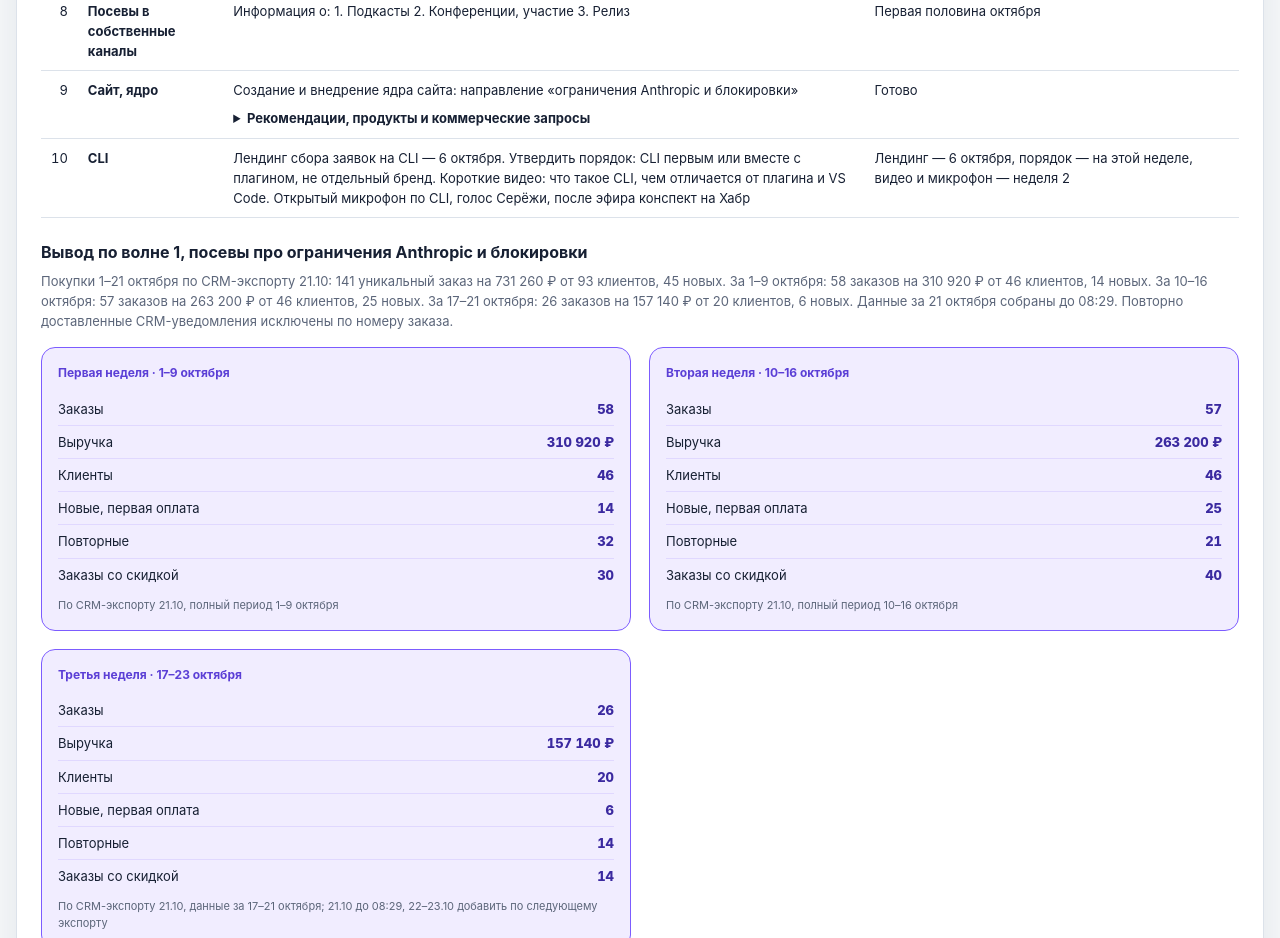
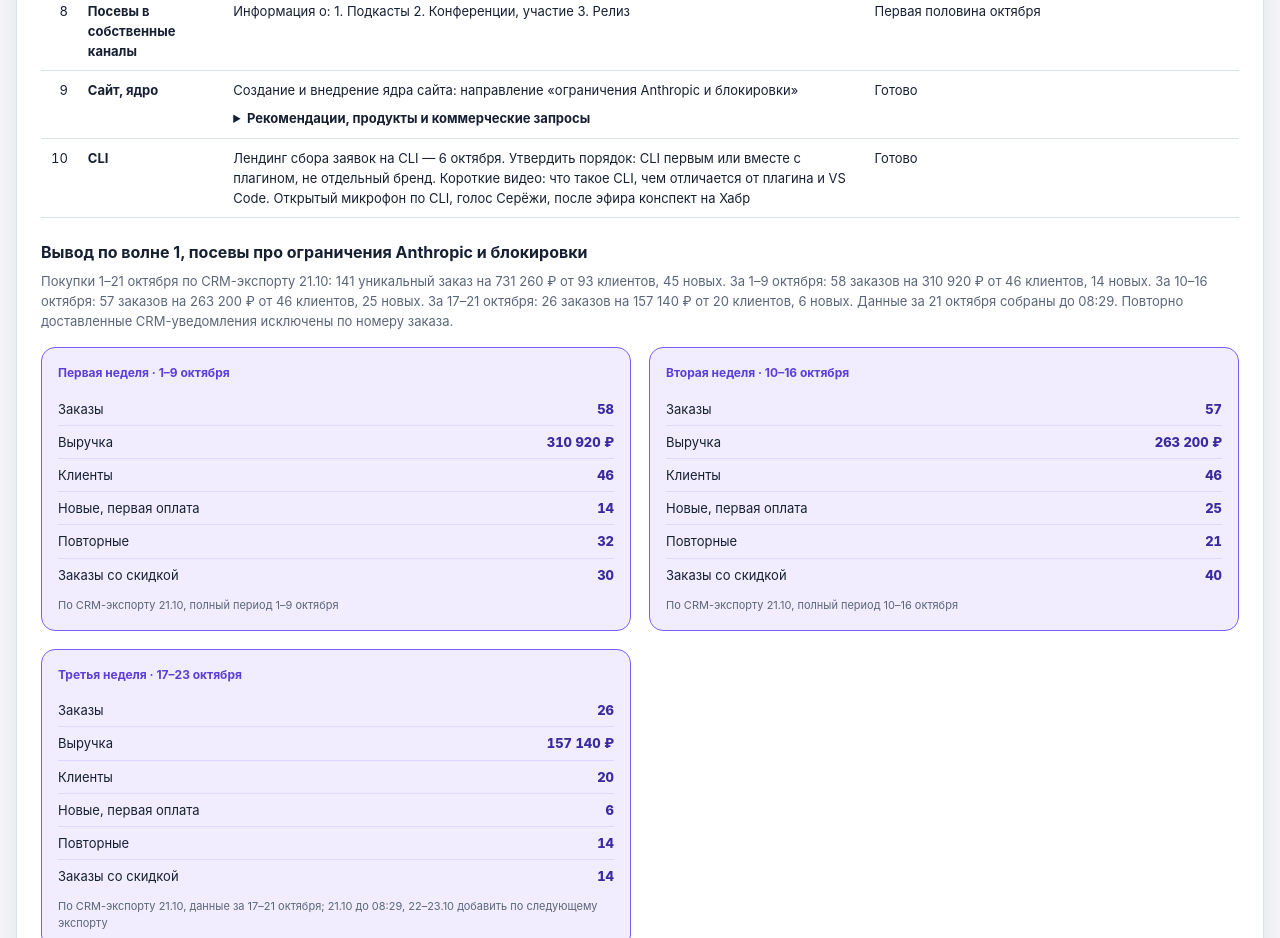
Before and after one commit to vi694/veai-media, a plain HTML site: page b2c-funnel-2026-q4/index.html in a window 1280 px wide. Shown: the part 9409-10347 px from the top of the page. Drawn offline with Linux system fonts and the light colour scheme.

Commit message:
campaign: mark cli tasks ready

```diff
--- a/b2c-funnel-2026-q4/index.html
+++ b/b2c-funnel-2026-q4/index.html
@@ -863,7 +863,7 @@ body.show-draft .draft-block[hidden]{display:block}
           <p><b>8.6. Минус-слова для отделения коммерческого спроса</b><br>бесплатно; скачать бесплатно; торрент; взлом; crack; пиратский; промокод бесплатно; что такое; обзор; отзывы; обучение; курс; вакансии; документация; GitHub; open source; инструкция; как пользоваться; регистрация без оплаты</p>
         </details>
       </td><td>Готово</td></tr>
-      <tr><td class="num">10</td><td><b>CLI</b></td><td>Лендинг сбора заявок на CLI — 6 октября. Утвердить порядок: CLI первым или вместе с плагином, не отдельный бренд. Короткие видео: что такое CLI, чем отличается от плагина и VS Code. Открытый микрофон по CLI, голос Серёжи, после эфира конспект на Хабр</td><td>Лендинг — 6 октября, порядок — на этой неделе, видео и микрофон — неделя 2</td></tr>
+      <tr><td class="num">10</td><td><b>CLI</b></td><td>Лендинг сбора заявок на CLI — 6 октября. Утвердить порядок: CLI первым или вместе с плагином, не отдельный бренд. Короткие видео: что такое CLI, чем отличается от плагина и VS Code. Открытый микрофон по CLI, голос Серёжи, после эфира конспект на Хабр</td><td>Готово</td></tr>
     </tbody>
   </table>
   <h3 style="margin:22px 0 6px;font-size:16px">Вывод по волне 1, посевы про ограничения Anthropic и блокировки</h3>
```
